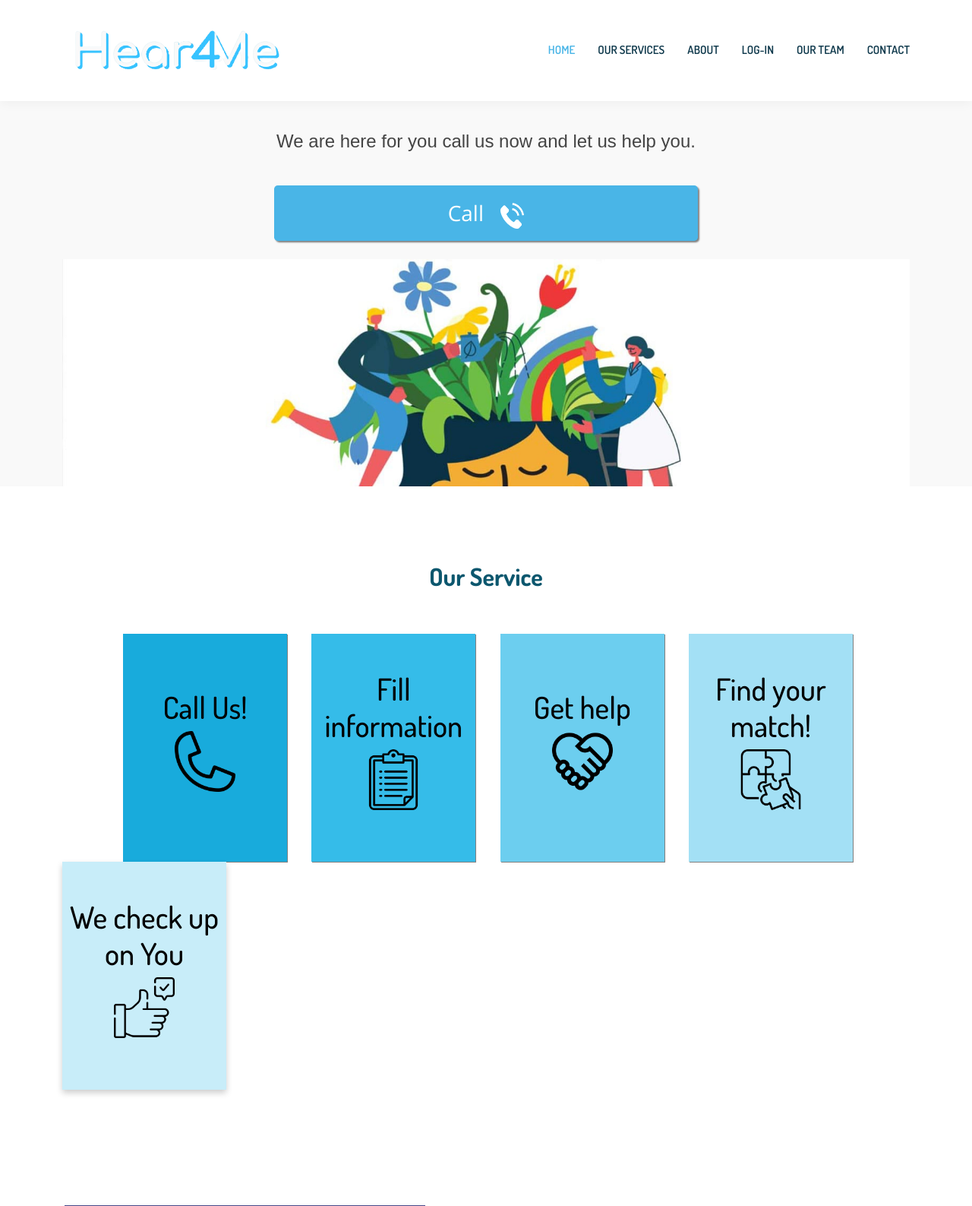
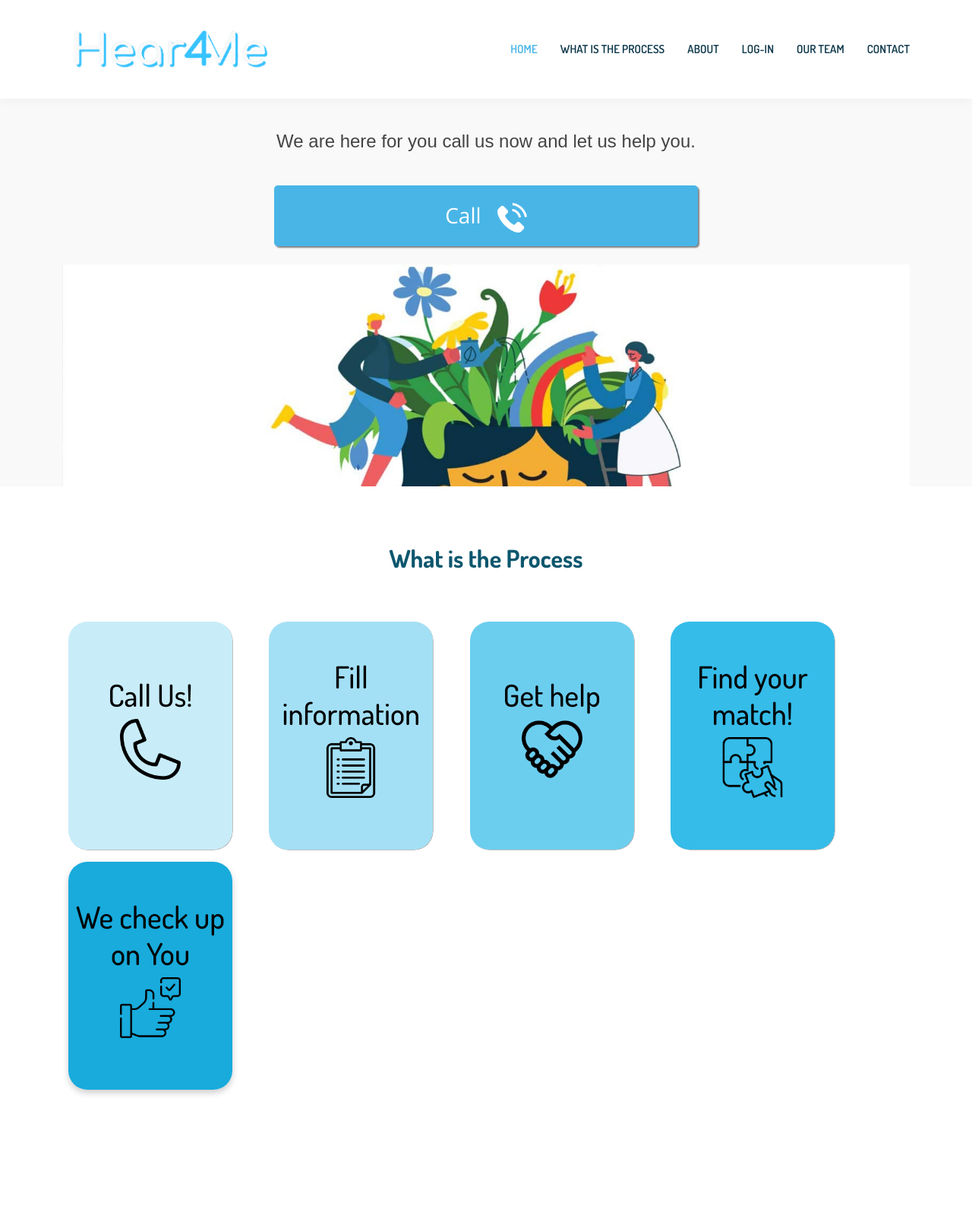
Before and after one commit to rushdi21-meet/Hear4Me, a Flask app: page / in a window 1280 px wide. Shown: the top 1587 px of the page at 76% size. Run offline with Flask 2, Linux system fonts and the light colour scheme; some libraries are stand-ins or nearby versions.

Commit message:
prep launch

```diff
--- a/templates/assets/css/style.css
+++ b/templates/assets/css/style.css
@@ -347,7 +347,7 @@ h1, h2, h3, h4, h5, h6 {
 
 @media (max-width: 991px) {
   #hero {
-    height: 100vh;
+    height: 80vh;
     text-align: center;
   }
   #hero .hero-img img {
--- a/templates/index.html
+++ b/templates/index.html
@@ -140,7 +140,7 @@
       <nav id="navbar" class="navbar" >
         <ul>
           <li><a class="nav-link scrollto active" href="#hero">Home</a></li>
-          <li><a class="nav-link scrollto active" href="#service">Our Services</a></li>
+          <li><a class="nav-link scrollto active" href="#service">What is the Process</a></li>
           <li><a class="nav-link scrollto" href="#about">About</a></li>
           <li><a class="nav-link scrollto" href="#services">Log-in</a></li>
           <li><a class="nav-link scrollto" href="#team">Our Team</a></li>
@@ -170,7 +170,7 @@
           </div>
         </div>
           </br>
-          <div align="center"><br><a href="https://docs.google.com/forms/d/e/1FAIpQLSchi30GMIdzGAQqF4PUwCkOWllfocgw3b6qGGJZeit5NGsOmA/viewform" target="_blank"> <button id="call" type="submit" class="btn-primary btn-lg btn-block" style="background-color: #49b5e7; box-shadow: 2px 2px 2px grey; font-size:175%; height:12%; width: 50%;">Call &nbsp;&nbsp;<img src="assets/img/phone.png" style="height:60%; width:6%;"></button></a></br></form>
+          <div align="center"><br><a href="https://docs.google.com/forms/d/e/1FAIpQLSchi30GMIdzGAQqF4PUwCkOWllfocgw3b6qGGJZeit5NGsOmA/viewform" target="_blank"> <button id="call" type="submit" class="btn-primary btn-lg btn-block" style="background-color: #49b5e7; box-shadow: 2px 2px 2px grey; font-size:175%; height:5rem; width: 50%;">Call &nbsp;&nbsp;<img src="assets/img/phone.png" style="height:60%;"></button></a></br></form>
 
         <div class=" hero-img">
           <br><img src="assets/img/cc.jpeg" class="img-fluid" alt="">
@@ -181,73 +181,72 @@
   </section><!-- End Hero -->
 
   <main id="main">
-    <br>
 
         <!-- ======= Service Section ======= -->
     <section id="service" class="service">
-      <div class="container">
-        <h2 style="color: #0C576E;" align="center"><b>Our Service</b></h2><br><br>
+      <div class="container" align="center">
+        <h2 style="color: #0C576E;" align="center"><b>What is the Process</b></h2><br><br>
         <div class="row">
-          <div class="flip-card" style="width:15rem; margin-left:5em; align-items: center;">
-            <div class="flip-card-inner" style="box-shadow: 0.5px 0.5px 0.5px grey;">
-              <div class="flip-card-front"style="background-color:#18ABDC;">
+          <div class="flip-card" style="width:15rem; margin:0.5em; align-items: center;">
+            <div class="flip-card-inner" style=" border-radius: 25px; box-shadow: 0.5px 0.5px 0.5px grey;">
+              <div class="flip-card-front"style=" border-radius: 25px; background-color:#C8EDF9;">
                 <br><br><br><h1>Call Us!</h1>
                 <img src="assets/img/phone1.png" style="width:5rem;">
               </div>
-              <div class="flip-card-back">
+              <div class="flip-card-back" style=" border-radius: 25px;">
                 <br><br><br><br>
                 <h4>Reach out and make the first step to get help.</h4>
               </div>
             </div>
           </div>
           &nbsp;&nbsp;
-          <div class="flip-card" style="width:15rem;  ">
-            <div class="flip-card-inner" style="box-shadow: 0.5px 0.5px 0.5px grey;">
-              <div class="flip-card-front" style="background-color:#35BCE9;">
+          <div class="flip-card" style="width:15rem;  margin:0.5em;">
+            <div class="flip-card-inner" style=" border-radius: 25px; box-shadow: 0.5px 0.5px 0.5px grey;">
+              <div class="flip-card-front" style="  border-radius: 25px;background-color:#A3E0F5;">
                 <br><br><h1>Fill information</h1>
                 <img src="assets/img/briefing.png" style="width:5rem;">
               </div>
-              <div class="flip-card-back">
+              <div class="flip-card-back" style=" border-radius: 25px;">
                 <br><br>
                 <h4>Fill our survey to help us make sure you are safe, and contact you later your information is secure and wll not be shared.</h4>
               </div>
             </div>
           </div>
           &nbsp;&nbsp;
-          <div class="flip-card" style="width:15rem;  ">
-            <div class="flip-card-inner"style="box-shadow: 0.5px 0.5px 0.5px grey;">
-              <div class="flip-card-front" style="background-color:#6CCEEF;">
+          <div class="flip-card" style="width:15rem;  margin:0.5em;">
+            <div class="flip-card-inner"style=" border-radius: 25px; box-shadow: 0.5px 0.5px 0.5px grey;">
+              <div class="flip-card-front" style=" border-radius: 25px; background-color:#6CCEEF;">
                 <br><br><br><h1>Get help</h1>
                 <img src="assets/img/handshake.png" style="width:5rem;">
               </div>
-              <div class="flip-card-back">
+              <div class="flip-card-back"style=" border-radius: 25px;">
                 <br><br><br>
                 <h4>one of our volunteers will contact you to provide you with the help you need, and get consent from parents.</h4>
               </div>
             </div>
           </div>
           &nbsp;&nbsp;
-          <div class="flip-card" style="width:15rem; ">
-            <div class="flip-card-inner" style="box-shadow: 0.5px 0.5px 0.5px grey;">
-              <div class="flip-card-front" style="background-color:#A3E0F5;">
+          <div class="flip-card" style="width:15rem; margin:0.5em;">
+            <div class="flip-card-inner" style=" border-radius: 25px; box-shadow: 0.5px 0.5px 0.5px grey;">
+              <div class="flip-card-front" style=" border-radius: 25px; background-color:#35BCE9;">
                 <br><br><h1>Find your match!</h1>
                 <img src="assets/img/jigsaw.png" style="width:5rem;">
               </div>
-              <div class="flip-card-back">
+              <div class="flip-card-back"style=" border-radius: 25px;">
                 <br><br><br>
                 <h4>Get matched with a therapist that will be suitable for your situation.</h4>
               </div>
             </div>
           </div>
           &nbsp;&nbsp;
-          <div class="flip-card" style="width:15rem;">
-            <div class="flip-card-inner" style="position:center; ">
-              <div class="flip-card-front" style="background-color:#C8EDF9;">
+          <div class="flip-card" style="width:15rem; margin:0.5em;">
+            <div class="flip-card-inner" style=" border-radius: 25px; position:center; ">
+              <div class="flip-card-front" style=" border-radius: 25px; background-color:#18ABDC;">
                 <br><br>
                 <h1>We check up on You</h1>
                 <img src="assets/img/like.png" style="width:5rem;">
               </div>
-              <div class="flip-card-back">
+              <div class="flip-card-back"style=" border-radius: 25px;">
                 <br><br><br>
                 <h4>Our volunteer will call you after a few days to make sure you got the right help you needed.</h4>
               </div>
@@ -297,25 +296,25 @@ Our startup operates with the help of post-grad psychology students to help teen
             <span data-purecounter-start="0" data-purecounter-end="73" data-purecounter-duration="1" class="purecounter percentage">
             </span>
             <span>%</span>
-            <h5>"percentage of youths aged 13-18 report that they have experienced a mental health crisis or a mental health problem"</h5>
+            <h5>"Of youths aged 13-18 report that they have experienced a mental health crisis or a mental health problem"</h5>
           </div>
 
           <div class="col-lg-3 col-6 text-center">
             <span data-purecounter-start="0" data-purecounter-end="12" data-purecounter-duration="1" class="purecounter percentage"></span>
             <span>%</span>
-            <h5>"percentage of youths are confident that they will request mental health treatment or consultation"</h5>
+            <h5>"Of youths are confident that they will request mental health treatment or consultation"</h5>
           </div>
 
           <div class="col-lg-3 col-6 text-center">
             <span data-purecounter-start="0" data-purecounter-end="59" data-purecounter-duration="1" class="purecounter percentage"></span>
             <span>%</span>
-            <h5>"percentage of parents prefer to refer their child to private mental health services rather than public ones"</h5>
+            <h5>"Of parents prefer to refer their child to private mental health services rather than public ones"</h5>
           </div>
 
           <div class="col-lg-3 col-6 text-center">
             <span data-purecounter-start="0" data-purecounter-end="40" data-purecounter-duration="1" class="purecounter percentage" style="display:inline-block;"></span>
             <span>%</span>
-            <h5>"percentage of youths admit that they mainly refrain from receiving mental health treatment because of shame"</h5>
+            <h5>"Of youths admit that they mainly refrain from receiving mental health treatment because of shame"</h5>
           </div>
 
         </div>
```
Also changed, not shown: other parts of templates/index.html (+24 -21 lines).
